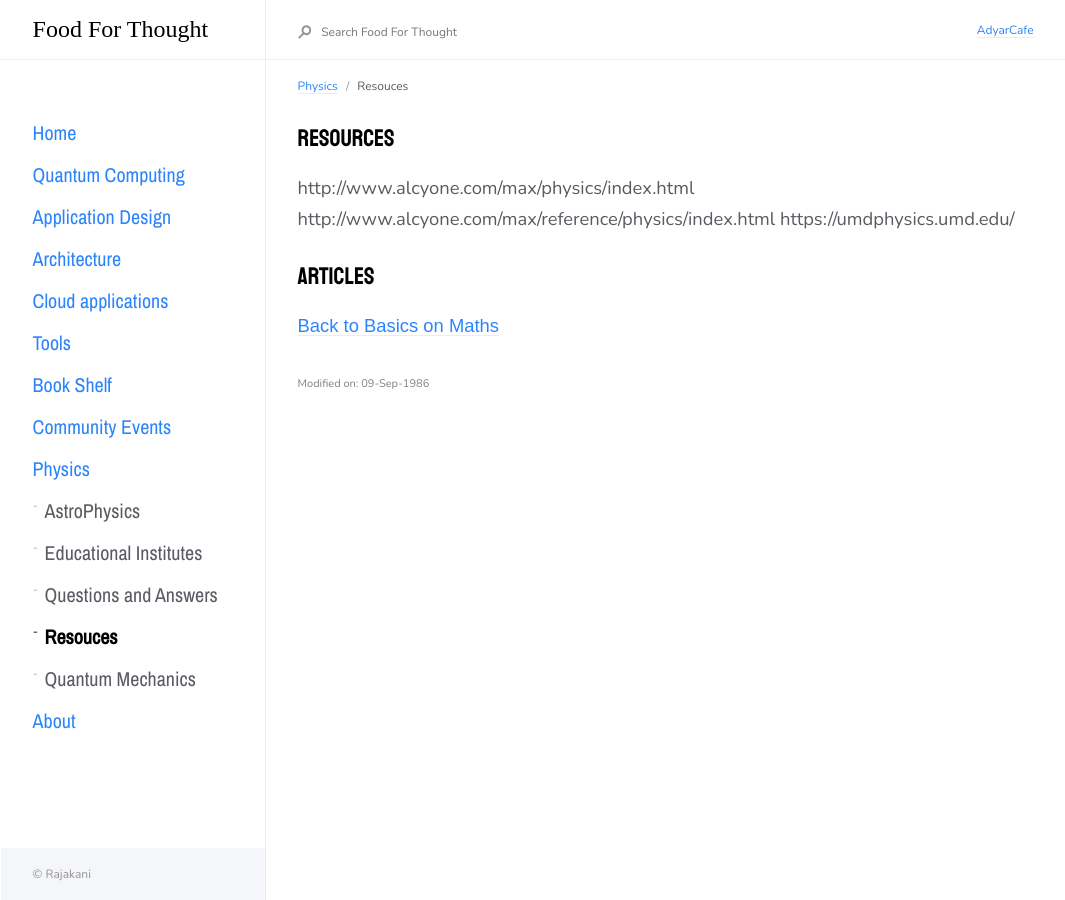
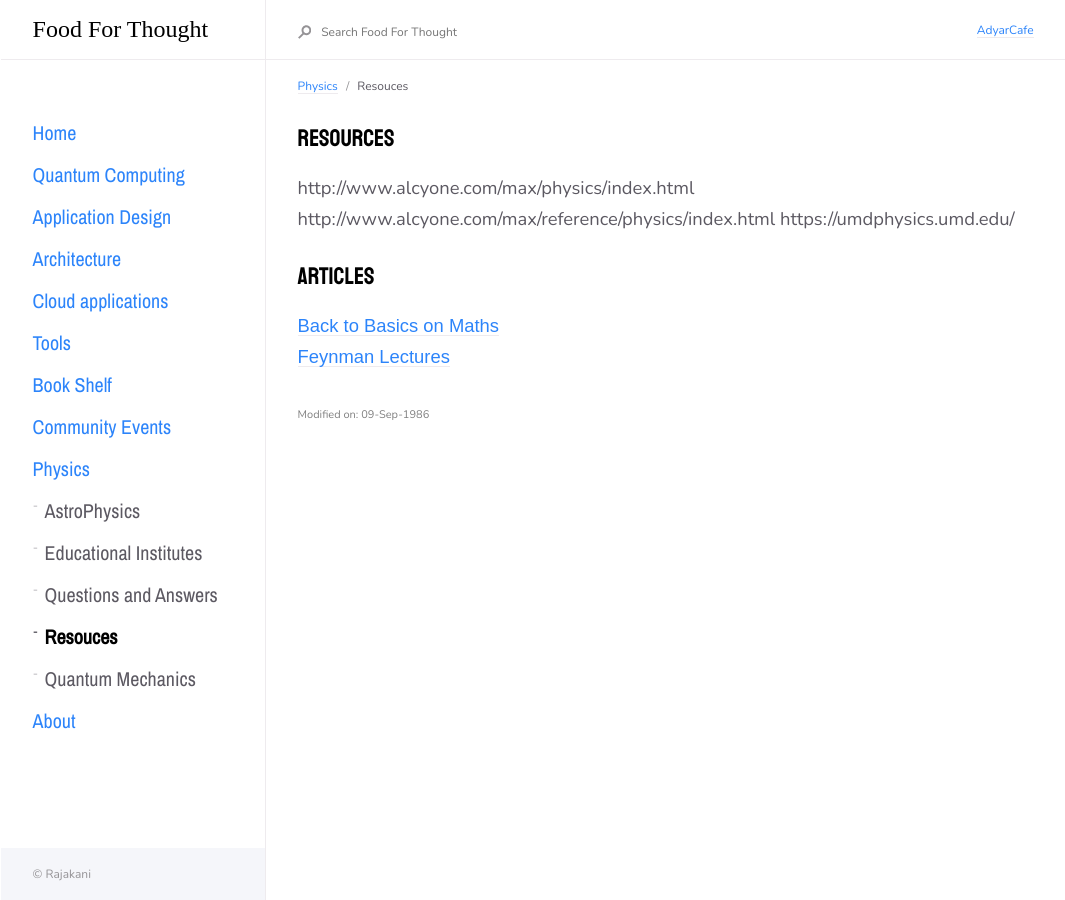
Before and after one commit to Rajakani/rajakani.github.io, a Jekyll site: the page built from docs/physics/resouces.md, in a window 1280 px wide. Shown: the whole page, without its empty margins (16-1081 px from the left). Built offline with Jekyll 4.4.1, drawn with Linux system fonts in a browser that asks for light colours; some web fonts are replaced.

Commit message:
Feynman Lectures

```diff
--- a/docs/physics/resouces.md
+++ b/docs/physics/resouces.md
@@ -15,3 +15,4 @@ https://umdphysics.umd.edu/
 
 ## Articles
 [Back to Basics on Maths](http://www.math.utah.edu/~alfeld/index.html)
+[Feynman Lectures](http://www.feynmanlectures.caltech.edu/I_01.html)
```
